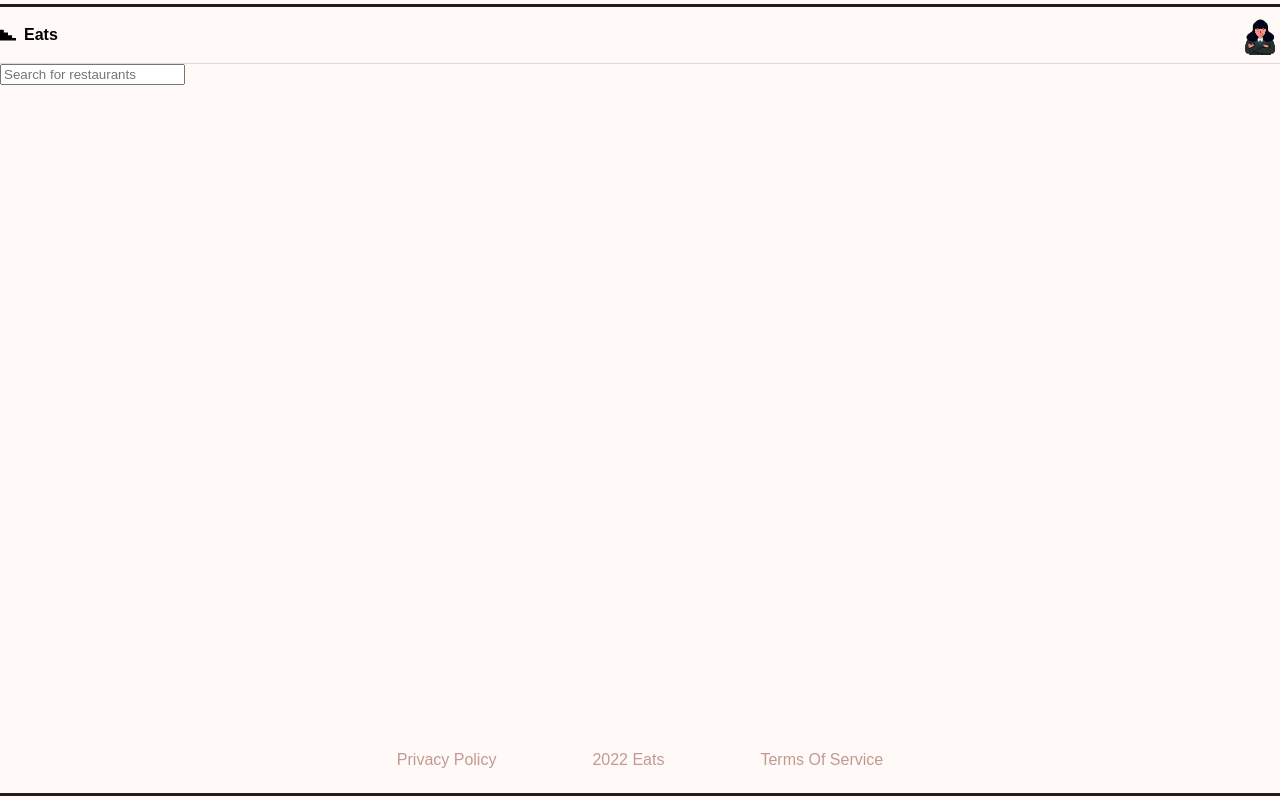
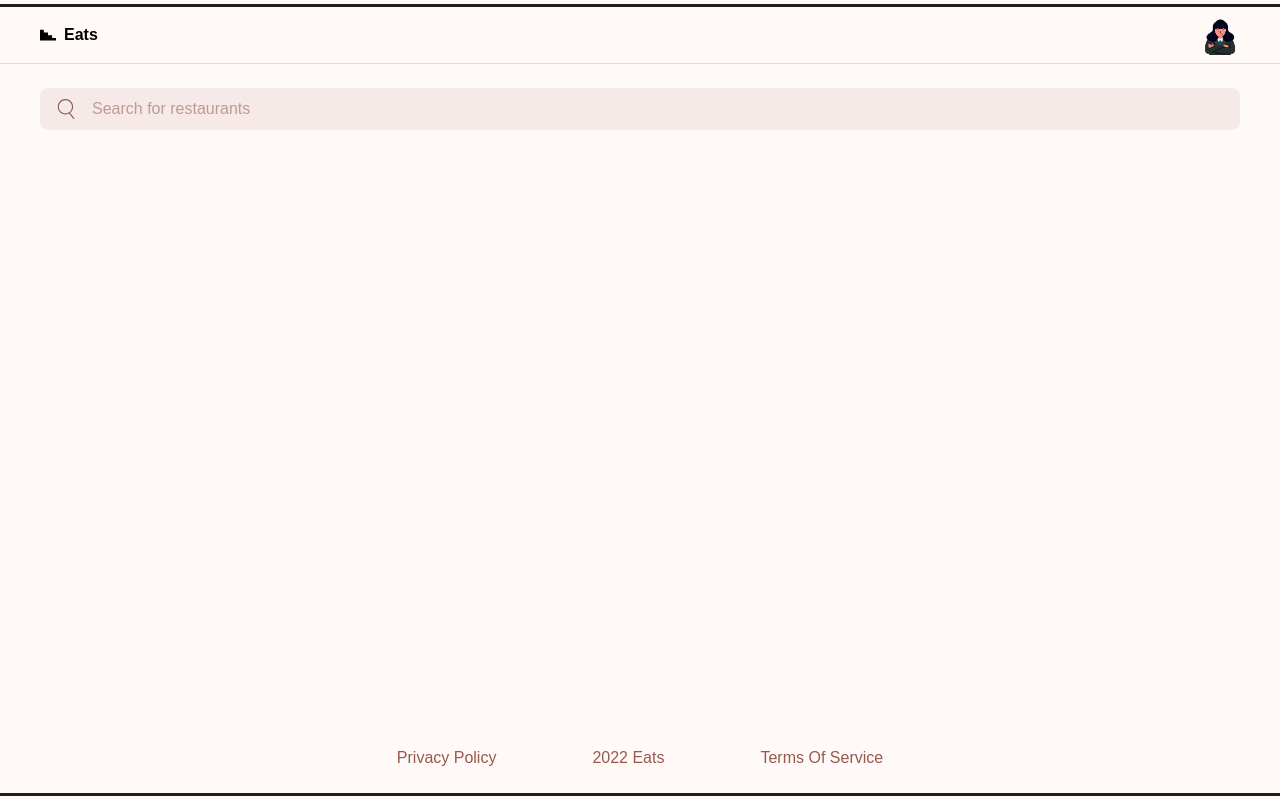
Before and after one commit to hellsgor/restaurants-rating, a React (Vite) app: page / in a window 1280 px wide. Built offline with nearby package versions, Linux system fonts and the light colour scheme; the HTML template or start-up script is replaced by a standard one.

Commit message:
Add: added search component

```diff
--- a/src/pages/Main.tsx
+++ b/src/pages/Main.tsx
@@ -1,7 +1,9 @@
+import { Search } from '../ui/Search/Search';
+
 export const MainPage = () => {
   return (
     <>
-      <input placeholder="Search for restaurants" />
+      <Search />
       <section></section>
     </>
   );
--- a/src/styles/base.css
+++ b/src/styles/base.css
@@ -2,12 +2,11 @@
   display: flex;
   flex-direction: column;
   min-height: 100%;
-
   background: var(--background);
 }
 
 .container {
   width: 100%;
-  max-width: 1600px;
+  max-width: 1200px;
   margin: 0 auto;
 }
--- a/src/styles/colors.css
+++ b/src/styles/colors.css
@@ -1,7 +1,8 @@
 :root {
   --primary: #1f1f1f;
   --border-color: #e0dada;
-  --accent: #c19992;
+  --accent: #97594e;
+  --accent-lighten: #c19992;
   --accent-light: #f6eae8;
   --background: #fffaf8;
 }
--- a/src/styles/null.css
+++ b/src/styles/null.css
@@ -1,9 +1,11 @@
+* {
+  box-sizing: border-box;
+}
+
 html,
 body {
   margin: 0;
   height: 100%;
-
-  font-family: Arial, Helvetica, sans-serif;
 }
 
 p {
--- a/src/styles/styles.css
+++ b/src/styles/styles.css
@@ -1,3 +1,5 @@
 @import './null.css';
+@import './vars.css';
 @import './base.css';
+@import './typography.css';
 @import './colors.css';
--- /dev/null
+++ b/src/styles/typography.css
@@ -0,0 +1,7 @@
+body {
+  font-size: 1rem;
+  font-family: Arial, Helvetica, sans-serif;
+  line-height: 1.3;
+  font-weight: 400;
+  font-style: normal;
+}
--- /dev/null
+++ b/src/styles/vars.css
@@ -0,0 +1,3 @@
+:root {
+  --border-radius: 8px;
+}
--- a/src/ui/BaseLayout/BaseLayout.css
+++ b/src/ui/BaseLayout/BaseLayout.css
@@ -1,3 +1,7 @@
 main {
   flex: 1 1 0;
+  padding: 24px 0;
+  display: flex;
+  flex-direction: column;
+  row-gap: 24px;
 }
--- /dev/null
+++ b/src/ui/Search/Search.css
@@ -0,0 +1,32 @@
+.search__inner {
+  position: relative;
+}
+
+.search input {
+  width: 100%;
+  padding: 12px 16px 12px 52px;
+  background-color: var(--accent-light);
+  color: var(--accent);
+  border: none;
+  border-radius: var(--border-radius);
+  outline: none;
+  font-size: 1rem;
+}
+
+.search input::placeholder {
+  color: var(--accent-lighten);
+}
+
+.search__inner::before {
+  content: '';
+  pointer-events: none;
+  display: block;
+  width: 20px;
+  height: 20px;
+  position: absolute;
+  top: 50%;
+  left: 16px;
+  translate: 0 -50%;
+  background: url('../../assets/search.svg') no-repeat center;
+  background-size: 20px 20px;
+}
--- /dev/null
+++ b/src/ui/Search/Search.tsx
@@ -0,0 +1,13 @@
+import './Search.css';
+
+export const Search = () => {
+  return (
+    <section className="search">
+      <div className="container">
+        <div className="search__inner">
+          <input type="text" placeholder="Search for restaurants" />
+        </div>
+      </div>
+    </section>
+  );
+};
```
Also changed, not shown: src/assets/search.svg (added).
